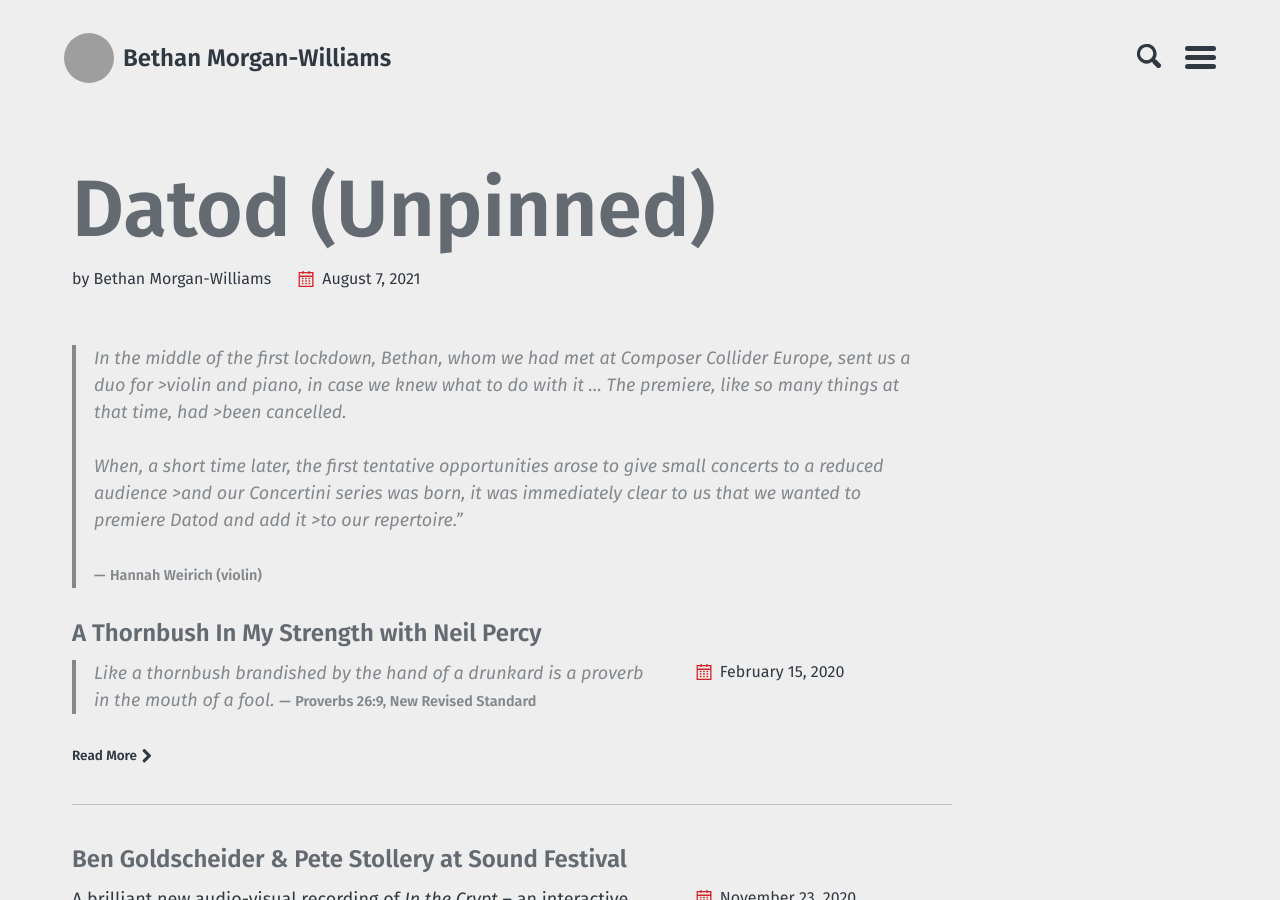
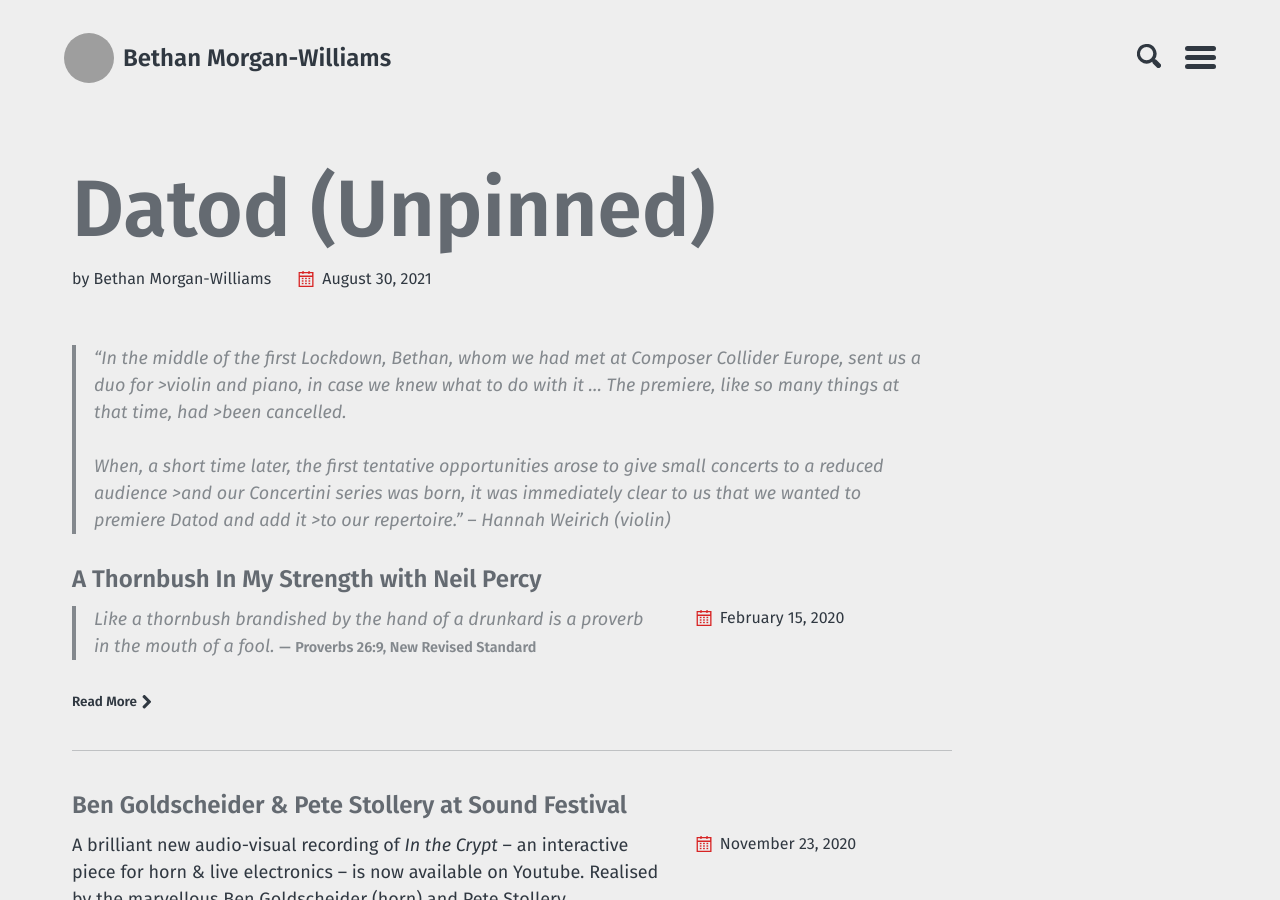
Before and after one commit to morganwilliamsb/website, a Jekyll site: the page built from _listen/datod.md, in a window 1280 px wide and 900 px high. Built offline with Jekyll 4.4.1, drawn with Linux system fonts in a browser that asks for light colours; some of the changed text lies outside the part shown; grey boxes are pictures that could not be loaded.

Commit message:
Revise date and improve text in datod.md
Updated the date and modified text for clarity.

```diff
--- a/_listen/datod.md
+++ b/_listen/datod.md
@@ -1,11 +1,9 @@
 ---
 title: "Datod (Unpinned)"
 layout: collection
-date: 2021-08-07
+date: 2021-08-30
 ---
 
->In the middle of the first lockdown, Bethan, whom we had met at Composer Collider Europe, sent us a duo for >violin and piano, in case we knew what to do with it … The premiere, like so many things at that time, had >been cancelled.
+>"In the middle of the first Lockdown, Bethan, whom we had met at Composer Collider Europe, sent us a duo for >violin and piano, in case we knew what to do with it … The premiere, like so many things at that time, had >been cancelled.
 >
->When, a short time later, the first tentative opportunities arose to give small concerts to a reduced audience >and our Concertini series was born, it was immediately clear to us that we wanted to premiere Datod and add it >to our repertoire.”
->
-> <cite>Hannah Weirich (violin) </cite>
+>When, a short time later, the first tentative opportunities arose to give small concerts to a reduced audience >and our Concertini series was born, it was immediately clear to us that we wanted to premiere Datod and add it >to our repertoire.” – Hannah Weirich (violin)
```
